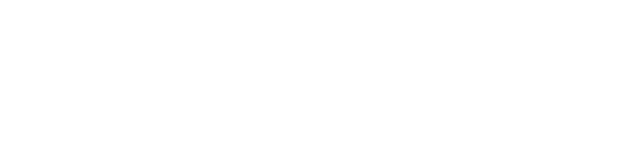
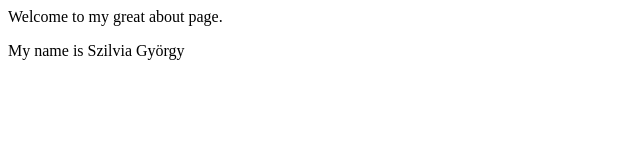
Before and after one commit to gyorgyszilvia/gyorgyszilvia.github.io, a plain HTML site: page about.html in a window 1280 px wide. Shown: the whole page, without its empty margins (0-640 px from the left). Drawn offline with Linux system fonts and the light colour scheme.

Commit message:
Improve the about page.

```diff
--- a/about.html
+++ b/about.html
@@ -7,6 +7,7 @@
     <title>About</title>
 </head>
 <body>
-
+    Welcome to my great about page.
+    <p>My name is Szilvia György</p>
 </body>
 </html>
```
